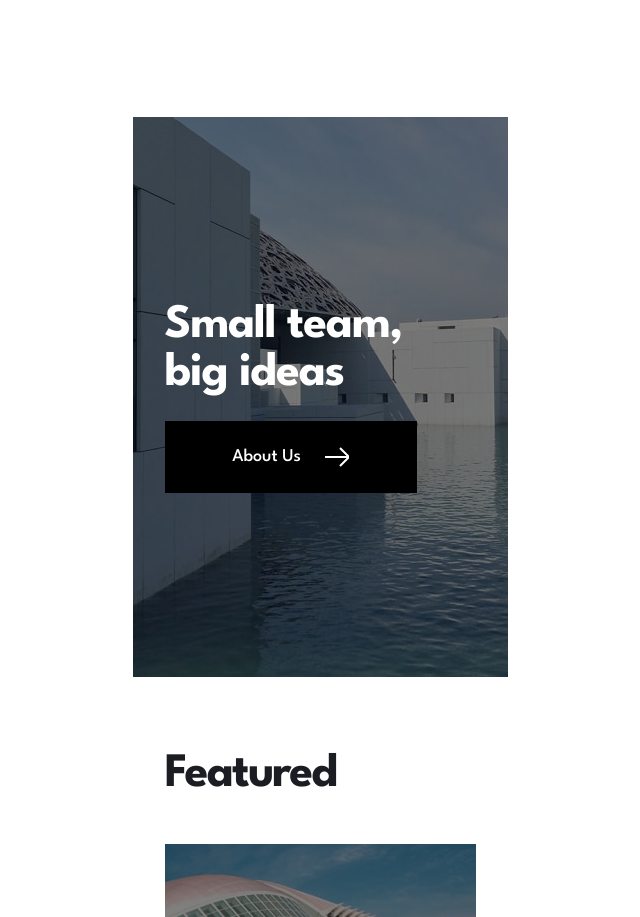
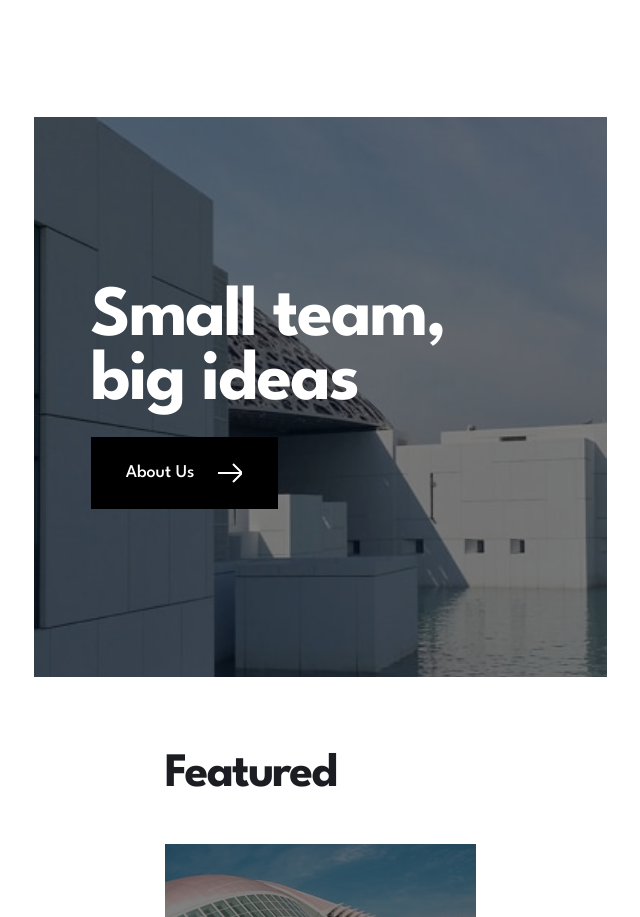
Before and after one commit to gigakhrz/arch-studio-multi-page-website, a Next.js app: page / in a window 1280 px wide. Shown: the part 1507-2424 px from the top of the page, without its empty margins (320-960 px from the left). Built offline with nearby package versions, Linux system fonts and the light colour scheme.

Commit message:
add home's about tablet styles

```diff
--- a/src/app/components/homeChilds/About.tsx
+++ b/src/app/components/homeChilds/About.tsx
@@ -3,13 +3,20 @@ import arrowIcon from "../../../../public/assets/icons/Group 18.svg";
 
 const About = (): JSX.Element => {
   return (
-    <div className="w-[375px] flex flex-col items-start justify-center px-8 relative gap-[23px] h-[560px] bg-aboutMob-img bg-no-repeat	bg-cover">
-      <h1 className=" z-10 text-[48px] leading-[48px] tracking-[-1.2px] text-white self-center font-bold">
-        Small team, big ideas
+    <div
+      className="w-[375px] flex flex-col items-start justify-center px-8 relative gap-[23px] h-[560px] bg-aboutMob-img bg-no-repeat	bg-cover
+    md:w-[573px] md:h-[560px] md:pl-[57px]"
+    >
+      <h1
+        className=" z-10 text-[48px] leading-[48px] tracking-[-1.2px] text-white self-start font-bold md:text-[72px]
+        md:leading-[64px] md:tracking-[-2px] "
+      >
+        Small team,
+        <br /> big ideas
       </h1>
 
       <Link
-        className="flex items-center justify-center gap-[24px] bg-black z-10 w-[252px] h-[72px]"
+        className="flex items-center justify-center gap-[24px] bg-black z-10 w-[252px] h-[72px] md:w-[187px]"
         href="/about"
       >
         <h4 className="text-[18px] leading-[25px] font-bolds text-white ">
```
